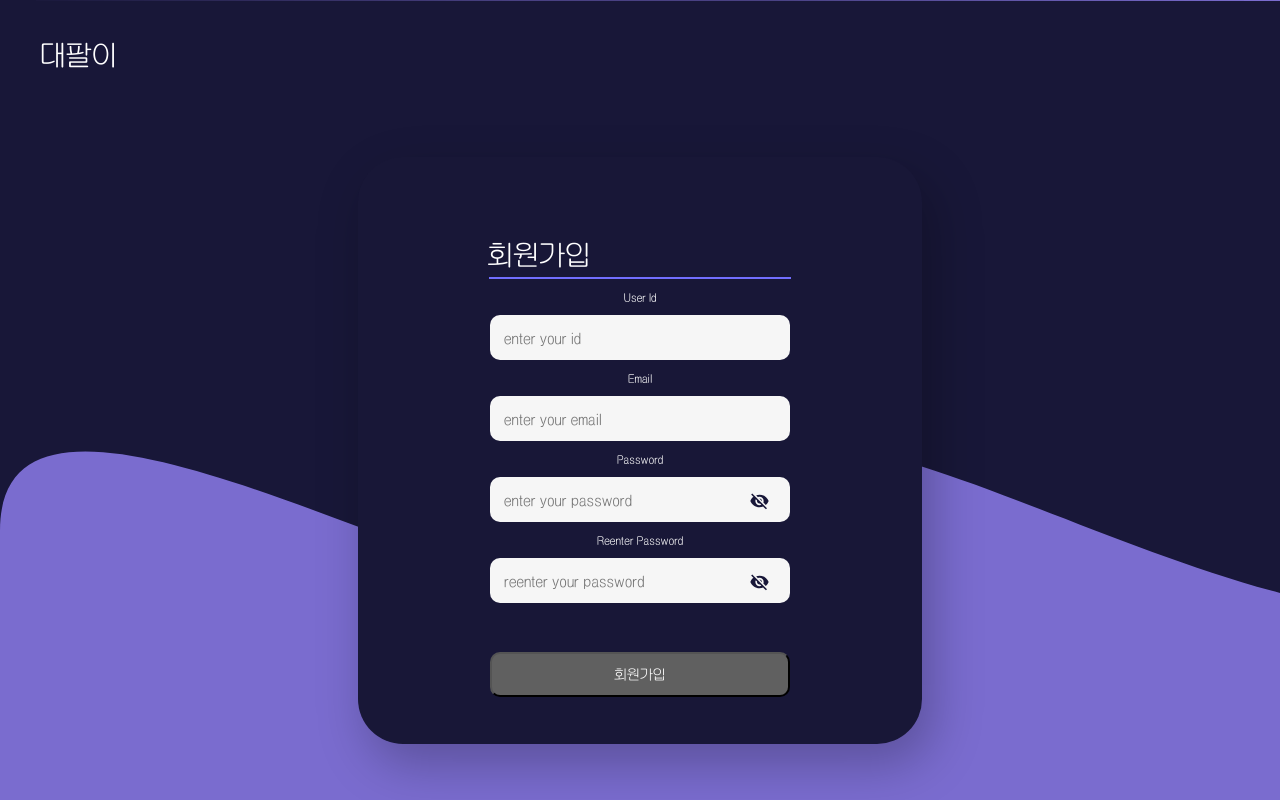
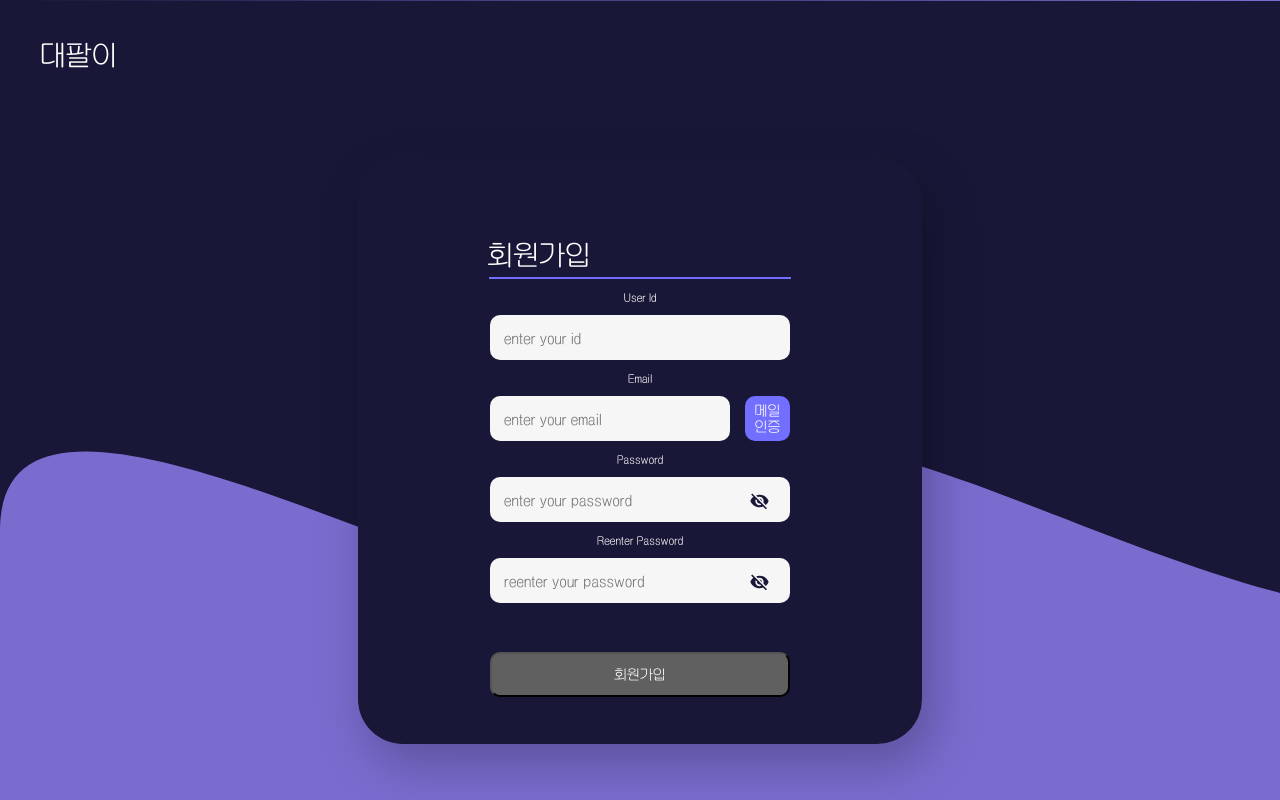
Before and after one commit to 2023-kodomo/fronEnd, a React (Create React App) app: page /Register in a window 1280 px wide. Built offline with nearby package versions, Linux system fonts and the light colour scheme; no server answers.

Commit message:
최종 완성 register, login

```diff
--- a/src/components/loginpage/loginPageComponent.jsx
+++ b/src/components/loginpage/loginPageComponent.jsx
@@ -17,7 +17,7 @@ const LoginPageComponent = () => {
   const inputPassword = useRef();
   const inputEmail = useRef();
   const [inputValue, setInputValue] = useState({
-    email: "",
+    email: localStorage.getItem("email"),
     password: "",
   });
 
@@ -99,8 +99,7 @@ const LoginPageComponent = () => {
             로그인
           </LoginButton>
           <QuestionBox>
-            <FoundAccount href="">아이디 비밀번호 찾기</FoundAccount>
-            <FoundAccount href="">계정이 없으신가요?</FoundAccount>
+            <FoundAccount href="">비밀번호 찾기</FoundAccount>
             <RegisterButton href="/Register">회원가입</RegisterButton>
           </QuestionBox>
         </LoginPage>
--- a/src/components/registerpage/registercomponent.jsx
+++ b/src/components/registerpage/registercomponent.jsx
@@ -3,6 +3,11 @@ import StylingLobby from "../stylingLobby";
 import { styled } from "styled-components";
 import { useState, useRef } from "react";
 import register from "../../utils/api/register";
+
+const url = "/Email";
+const mailName = "메일 인증";
+const option =
+  "width = 700, height = 700, top = 100, left = 200, location = yes, toolbars = yes, status = yes";
 
 const RegisterPageComponent = () => {
   const [inputType, setInputType] = useState({
@@ -122,6 +127,7 @@ const RegisterPageComponent = () => {
           <Description>Email</Description>
           <InputBox>
             <InputInformation
+              haveButton="80%"
               placeholder="enter your email"
               type="email"
               ref={inputEmail}
@@ -131,6 +137,14 @@ const RegisterPageComponent = () => {
               }}
               value={inputValue.email}
             />
+            <MailAuthenticationButton
+              onClick={() => {
+                localStorage.setItem("email", inputEmail.current.value);
+                window.open(url, mailName, option);
+              }}
+            >
+              메일 인증
+            </MailAuthenticationButton>
           </InputBox>
 
           <Description>Password</Description>
@@ -288,7 +302,7 @@ const Description = styled.p`
 `;
 
 const InputInformation = styled.input`
-  width: 100%;
+  width: ${(props) => props.haveButton || "100%"};
   height: 45px;
   flex-shrink: 0;
 
@@ -363,7 +377,7 @@ const CheckPassword = styled.button`
 
 const InputBox = styled.div`
   position: relative;
-  justify-content: center;
+  justify-content: flex-start;
   display: flex;
   width: 300px;
   @media screen and (max-width: 820px) {
@@ -384,4 +398,25 @@ const ErrorMessage = styled.p`
   left: 10px;
 `;
 
+const MailAuthenticationButton = styled.button`
+  width: 15%;
+  height: 45px;
+
+  border: none;
+
+  margin-left: 5%;
+
+  color: white;
+
+  border-radius: 10px;
+  background: var(--MAIN-BLUE-LIGHT-BLUE-1, #726eff);
+
+  font-family: Hakgyoansim Wooju;
+  font-size: 16px;
+  font-style: normal;
+  font-weight: 400;
+  line-height: normal;
+  cursor: pointer;
+`;
+
 export default RegisterPageComponent;
--- a/src/utils/api/login.js
+++ b/src/utils/api/login.js
@@ -15,7 +15,7 @@ const login = async (email, password) => {
       localStorage.setItem("accessToken", accessToken);
       localStorage.setItem("refreshToken", refreshToken);
 
-      alert("로그인 했습니다");
+      window.location.href = "/";
       return;
     })
     .catch((rej) => {
--- a/src/utils/api/register.js
+++ b/src/utils/api/register.js
@@ -1,10 +1,6 @@
 import axios from "axios";
 
 const baseURL = process.env.REACT_APP_BASE_URL;
-const url = "/Email";
-const mailName = "메일 인증";
-const option =
-  "width = 700, height = 700, top = 100, left = 200, location = yes, toolbars = yes, status = yes";
 
 const register = async (email, name, password) => {
   return await axios
@@ -14,8 +10,7 @@ const register = async (email, name, password) => {
       password: password,
     })
     .then(() => {
-      alert("메일 인증을 해주세요");
-      window.open(url, mailName, option);
+      window.location.href = "/login";
     })
     .catch((rej) => {
       console.log(rej.response);
@@ -23,7 +18,7 @@ const register = async (email, name, password) => {
         case "유저가 이미 존재합니다.":
           alert("이미 존재하는 유저입니다");
           break;
-        case "인증이 되지 않은 메일입니다.":
+          case "인증이 되지 않은 메일입니다.":
           alert("인증이 되지 않은 메일입니다");
           break;
         case "이름 형식이 올바르지 않습니다.":
```
